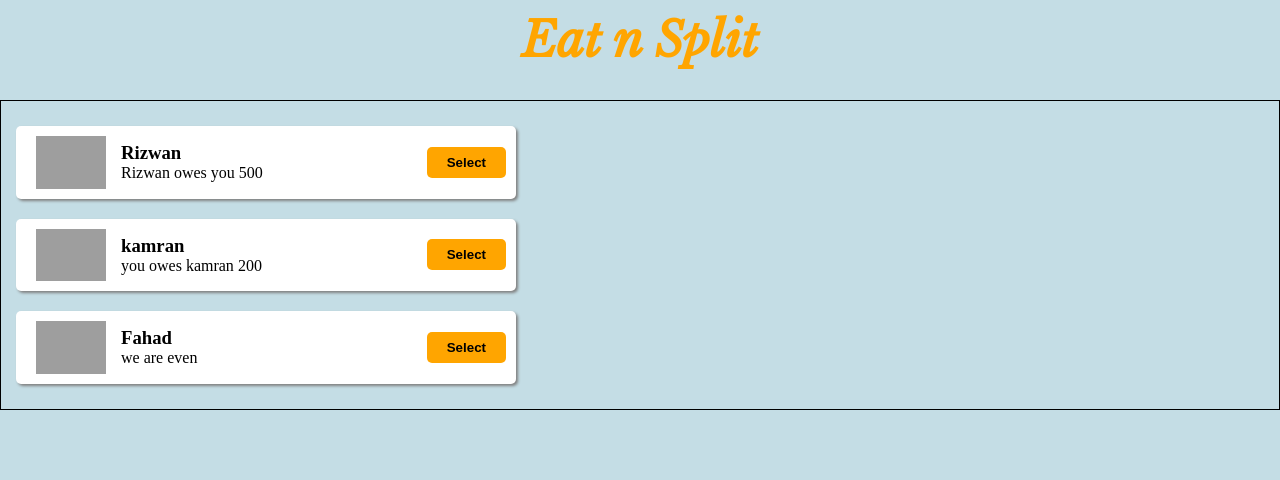
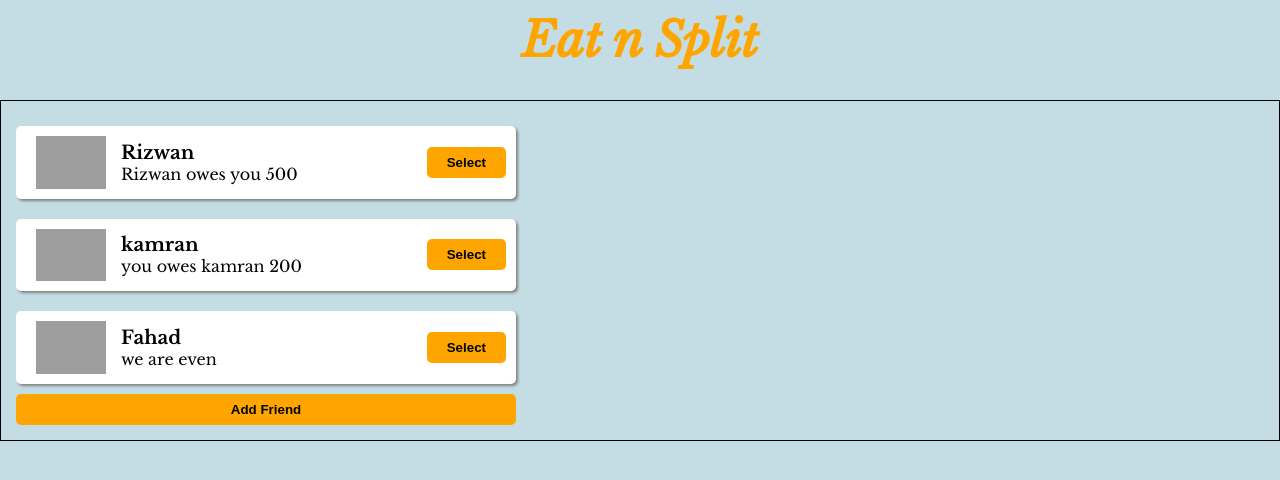
Before and after one commit to RizwanAhmed3000/Eat-n-Split, a React (Create React App) app: page / in a window 1280 px wide. Shown: the top 480 px of the page. Built offline with nearby package versions, Linux system fonts and the light colour scheme; grey boxes are pictures that could not be loaded.

Commit message:
AddFriendBox UI (incomplete)

```diff
--- a/src/App.css
+++ b/src/App.css
@@ -19,7 +19,7 @@
     color: orange;
 }
 
-.container{
+.container {
     margin: 20px 0px;
     padding: 15px;
     width: 100%;
@@ -29,13 +29,13 @@
     flex-wrap: wrap;
 }
 
-.cards{
+.cards {
     width: 500px;
     display: flex;
     flex-direction: column;
 }
 
-.cardContainer{
+.cardContainer {
     margin: 10px 0px;
     display: flex;
     justify-content: space-between;
@@ -47,18 +47,19 @@
     background-color: white;
 }
 
-.friendImage{
+.friendImage {
     width: 70px;
     object-fit: contain;
     margin: 0px 10px;
 }
 
-.textArea{
+.textArea {
     width: 100%;
     margin: 0px 5px;
+    font-family: 'Libre Baskerville', serif;
 }
 
-.selectBtn{
+.selectBtn {
     padding: 8px 20px;
     background-color: orange;
     border-radius: 5px;
@@ -69,6 +70,6 @@
     transition: filter 250ms ease;
 }
 
-.selectBtn:hover{
+.selectBtn:hover {
     filter: invert(100%);
 }
--- a/src/App.jsx
+++ b/src/App.jsx
@@ -2,7 +2,7 @@ import { useState } from "react";
 import "./app.css"
 function App() {
 
-  const firendsData = [
+  const friendsData = [
     {
       name: "Rizwan",
       imageUrl: "https://www.aquasafemine.com/wp-content/uploads/2018/06/dummy-man-570x570.png",
@@ -20,7 +20,18 @@ function App() {
     },
   ]
 
-  const [firendsList, setFriendsList] = useState(firendsData)
+  const [friendsList, setFriendsList] = useState(friendsData)
+  const [addFriendBox, setAddFriendBox] = useState(false)
+
+  function addFriendHandler(name, imageUrl) {
+    const addFriendList = [...friendsData];
+    addFriendList.push({
+      name,
+      imageUrl,
+      friendMoney: 0
+    })
+    setFriendsList(addFriendList)
+  }
 
 
   return (
@@ -32,9 +43,13 @@ function App() {
       <div className="container">
         <div className="cards">
           {
-            firendsList.map((friend) => (
-              <FriendsCard name= {friend.name} imageUrl= {friend.imageUrl} friendMoney= {friend.friendMoney}/>
+            friendsList.map((friend) => (
+              <FriendsCard name={friend.name} imageUrl={friend.imageUrl} friendMoney={friend.friendMoney} />
             ))
+          }
+          <button className="selectBtn" onClick={() => { setAddFriendBox(true) }}>Add Friend</button>
+          {
+            addFriendBox && <AddFriendBox />
           }
         </div>
       </div>
@@ -42,14 +57,15 @@ function App() {
   );
 }
 
-function FriendsCard({name, imageUrl, friendMoney}) {
+
+function FriendsCard({ name, imageUrl, friendMoney }) {
   return (
     <div className="cardContainer">
       <img src={imageUrl} alt="" className="friendImage" />
       <div className="textArea">
         <h3>{name}</h3>
         {
-          friendMoney  > 0 ? <p>{name} owes you {friendMoney}</p> : friendMoney < 0 ? <p>you owes {name} {Math.abs(friendMoney)}</p> : <p>we are even</p>
+          friendMoney > 0 ? <p>{name} owes you {friendMoney}</p> : friendMoney < 0 ? <p>you owes {name} {Math.abs(friendMoney)}</p> : <p>we are even</p>
         }
       </div>
       <button className="selectBtn">Select</button>
@@ -57,5 +73,13 @@ function FriendsCard({name, imageUrl, friendMoney}) {
   )
 }
 
+function AddFriendBox () {
+  return (
+    <div>
+
+    </div>
+  )
+}
+
 
 export default App;
```
